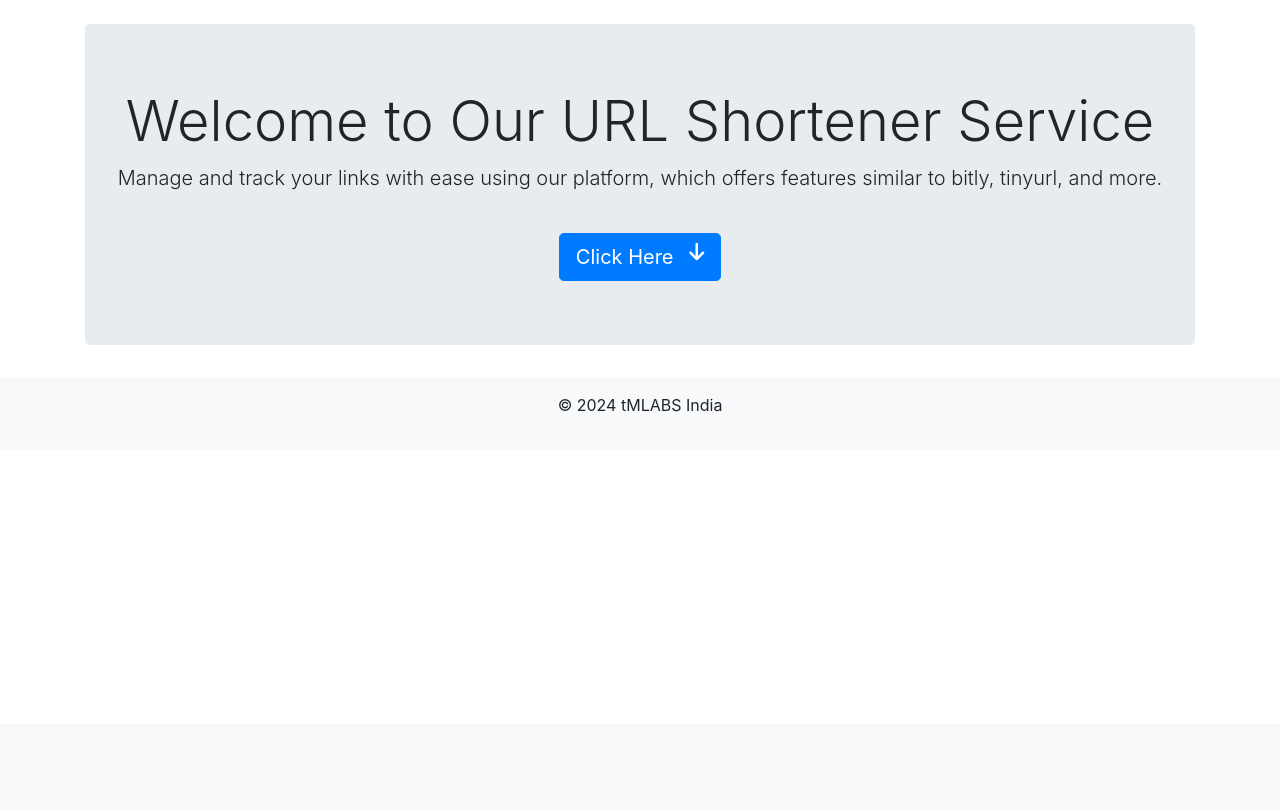
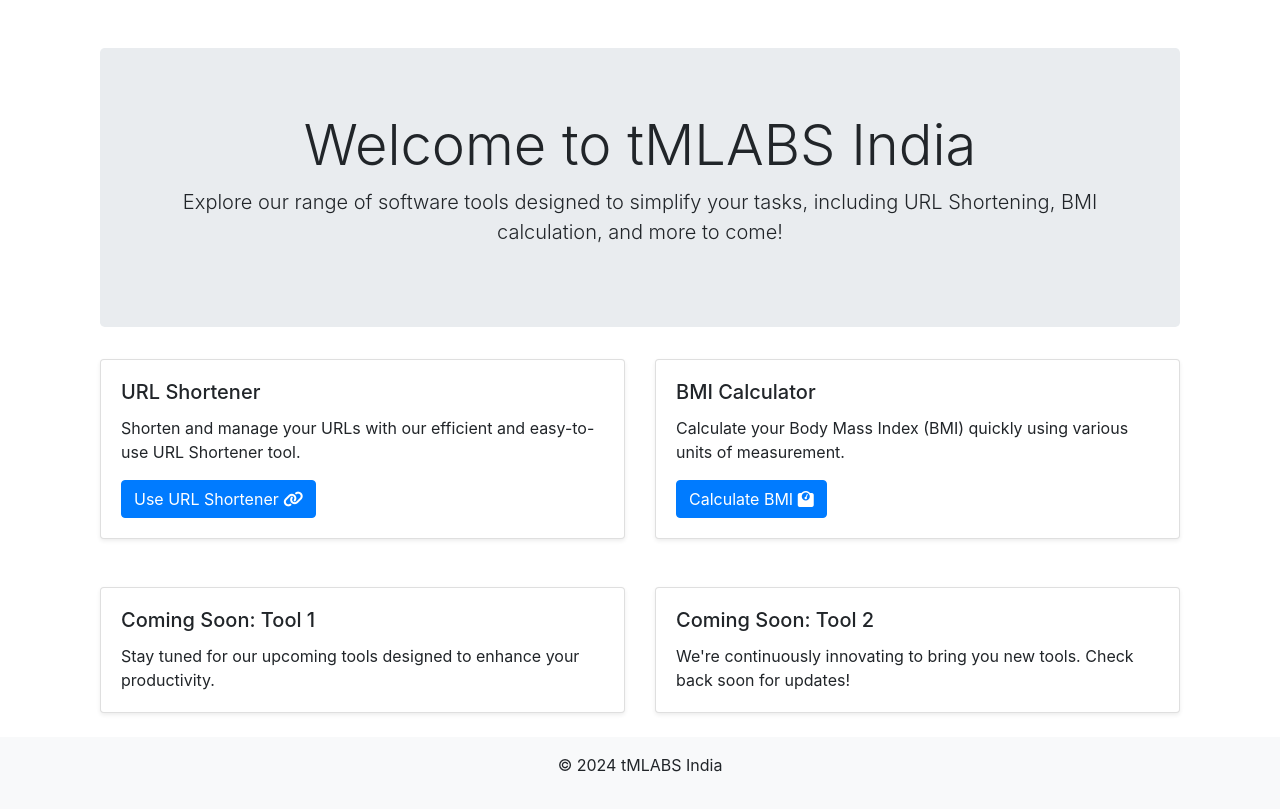
Before and after one commit to thrmk/url_shortener_free, a Flask app: page / in a window 1280 px wide. Shown: the part 76-885 px from the top of the page. Before the commit the page ends 488 px from the top, so only its background shows below. Run offline with Flask 3, Linux system fonts and the light colour scheme; some libraries are stand-ins or nearby versions.

Commit message:
Updated home.html

```diff
--- a/templates/home.html
+++ b/templates/home.html
@@ -3,12 +3,60 @@
 {% block title %}Home{% endblock %}
 
 {% block content %}
-<div class="jumbotron text-center">
-    <h1 class="display-4">Welcome to Our URL Shortener Service</h1>
-    <p class="lead">Manage and track your links with ease using our platform, which offers features similar to bitly, tinyurl, and more.</p>
-    <!-- Update the URL in the button -->
-    <a class="btn btn-primary btn-lg mt-4" href="{{ url_for('url_shortener') }}" role="button">
-        Click Here <i class="fas fa-arrow-down animated-icon"></i>
-    </a>
+<div class="container mt-5">
+    <div class="jumbotron text-center">
+        <h1 class="display-4">Welcome to tMLABS India</h1>
+        <p class="lead">Explore our range of software tools designed to simplify your tasks, including URL Shortening, BMI calculation, and more to come!</p>
+    </div>
+
+    <div class="row mt-4">
+        <!-- URL Shortener Tool -->
+        <div class="col-md-6">
+            <div class="card mb-4 shadow-sm">
+                <div class="card-body">
+                    <h5 class="card-title">URL Shortener</h5>
+                    <p class="card-text">Shorten and manage your URLs with our efficient and easy-to-use URL Shortener tool.</p>
+                    <a href="{{ url_for('url_shortener') }}" class="btn btn-primary">
+                        Use URL Shortener <i class="fas fa-link"></i>
+                    </a>
+                </div>
+            </div>
+        </div>
+
+        <!-- BMI Tool -->
+        <div class="col-md-6">
+            <div class="card mb-4 shadow-sm">
+                <div class="card-body">
+                    <h5 class="card-title">BMI Calculator</h5>
+                    <p class="card-text">Calculate your Body Mass Index (BMI) quickly using various units of measurement.</p>
+                    <a href="{{ url_for('bmi_tool') }}" class="btn btn-primary">
+                        Calculate BMI <i class="fas fa-weight"></i>
+                    </a>
+                </div>
+            </div>
+        </div>
+    </div>
+
+    <div class="row mt-4">
+        <!-- Placeholder for Future Tool 1 -->
+        <div class="col-md-6">
+            <div class="card mb-4 shadow-sm">
+                <div class="card-body">
+                    <h5 class="card-title">Coming Soon: Tool 1</h5>
+                    <p class="card-text">Stay tuned for our upcoming tools designed to enhance your productivity.</p>
+                </div>
+            </div>
+        </div>
+
+        <!-- Placeholder for Future Tool 2 -->
+        <div class="col-md-6">
+            <div class="card mb-4 shadow-sm">
+                <div class="card-body">
+                    <h5 class="card-title">Coming Soon: Tool 2</h5>
+                    <p class="card-text">We're continuously innovating to bring you new tools. Check back soon for updates!</p>
+                </div>
+            </div>
+        </div>
+    </div>
 </div>
 {% endblock %}
```
